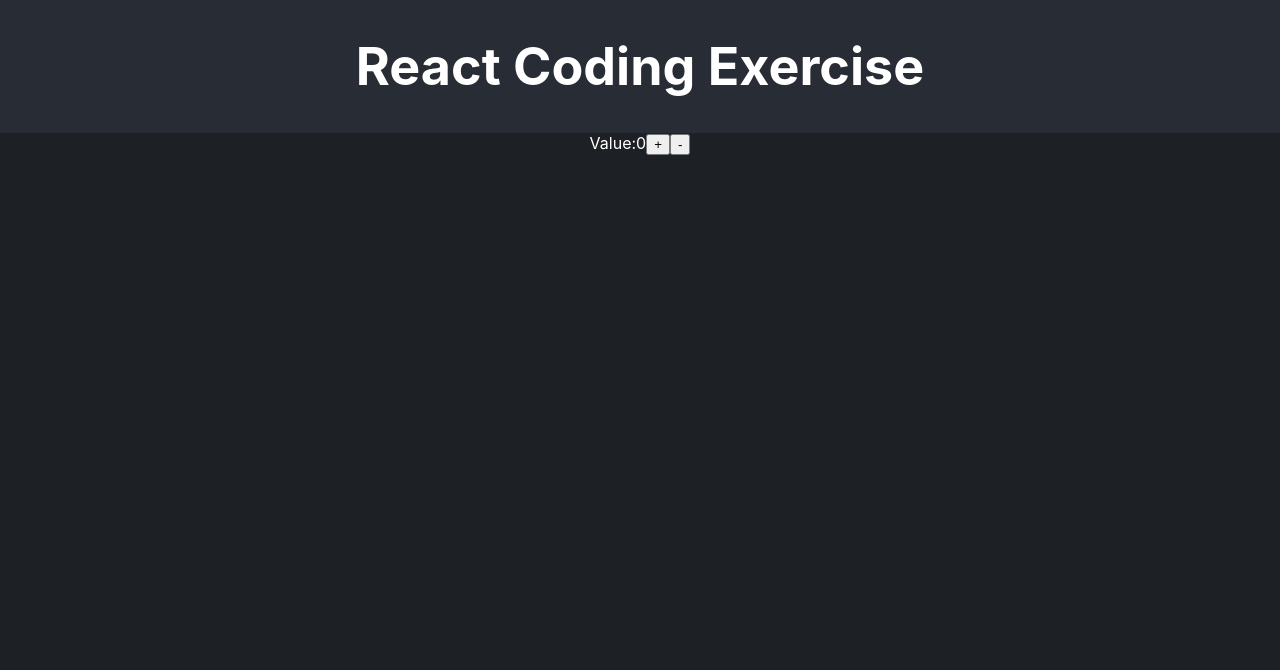
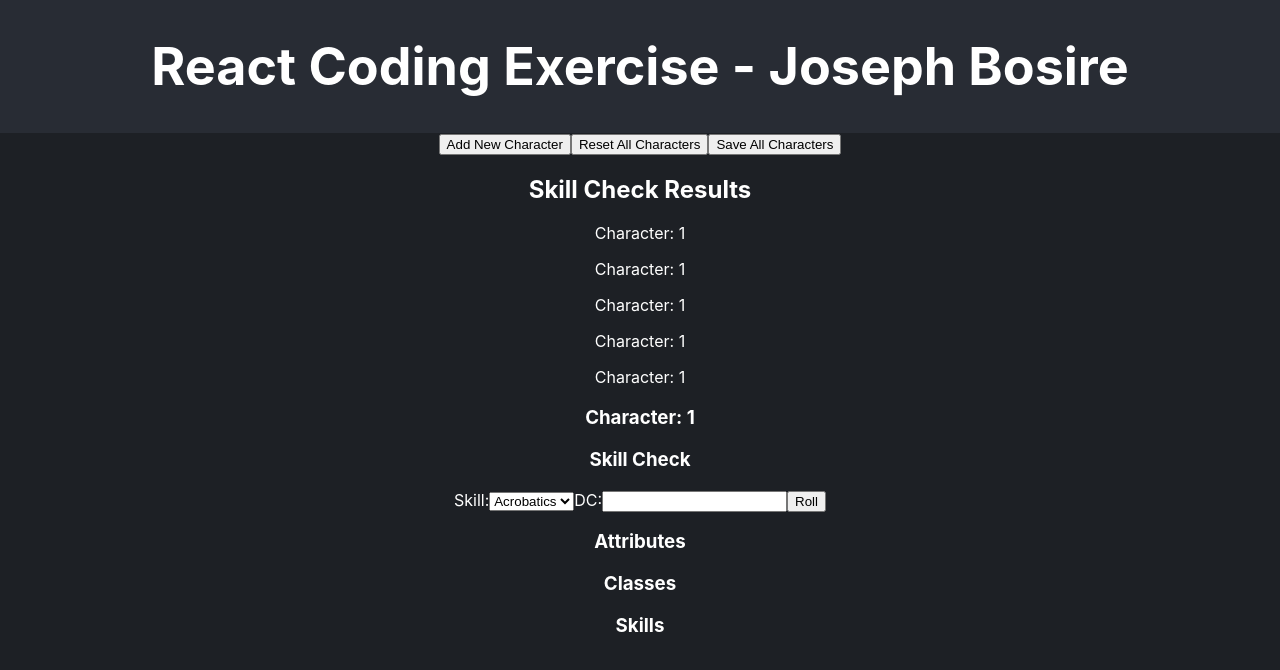
Before and after one commit to josephbosire/-recruiting-webapp-character, a React (Create React App) app: page / in a window 1280 px wide. Shown: the top 670 px of the page. Built offline with nearby package versions, Linux system fonts and the light colour scheme.

Commit message:
scaffold app skeleton and component placeholders

```diff
--- a/src/App.js
+++ b/src/App.js
@@ -1,22 +1,23 @@
-import { useState } from 'react';
-import './App.css';
-import { ATTRIBUTE_LIST, CLASS_LIST, SKILL_LIST } from './consts.js';
-
+import { useState } from "react";
+import "./App.css";
+import ActionButtons from "./components/ActionButtons";
+import CharacterSheet from "./components/character/CharacterSheet";
+import SkillCheckResults from "./components/SkillCheckResults";
+import { ATTRIBUTE_LIST, CLASS_LIST, SKILL_LIST } from "./consts.js";
 
 function App() {
-  const [num, setNum] = useState(0);
   return (
     <div className="App">
       <header className="App-header">
-        <h1>React Coding Exercise</h1>
+        <h1>React Coding Exercise - Joseph Bosire</h1>
       </header>
       <section className="App-section">
-        <div>
-          Value:
-          {num}
-          <button>+</button>
-          <button>-</button>
-        </div>
+        {/* Add Action Buttons Component Here */}
+        <ActionButtons />
+        {/* Add Skill Check Results Component Here */}
+        <SkillCheckResults />
+        {/* Add Character Sheet Component Here */}
+        <CharacterSheet />
       </section>
     </div>
   );
--- /dev/null
+++ b/src/components/ActionButtons.jsx
@@ -0,0 +1,11 @@
+function ActionButtons() {
+  return (
+    <div>
+      <button>Add New Character</button>
+      <button>Reset All Characters</button>
+      <button>Save All Characters</button>
+    </div>
+  );
+}
+
+export default ActionButtons;
--- /dev/null
+++ b/src/components/SkillCheckResult.jsx
@@ -0,0 +1,5 @@
+function SkillCheckResult() {
+  return <p>Character: 1</p>;
+}
+
+export default SkillCheckResult;
--- /dev/null
+++ b/src/components/SkillCheckResults.jsx
@@ -0,0 +1,16 @@
+import SkillCheckResult from "./SkillCheckResult";
+
+function SkillCheckResults() {
+  return (
+    <div>
+      <h2>Skill Check Results</h2>
+      <SkillCheckResult />
+      <SkillCheckResult />
+      <SkillCheckResult />
+      <SkillCheckResult />
+      <SkillCheckResult />
+    </div>
+  );
+}
+
+export default SkillCheckResults;
--- /dev/null
+++ b/src/components/character/CharacterSheet.jsx
@@ -0,0 +1,18 @@
+import Attributes from "./attributes/Attributes";
+import Classes from "./Classes";
+import SkillCheck from "./SkillCheck";
+import Skills from "./skills/Skills";
+
+function CharacterSheet() {
+  return (
+    <div>
+      <h3>Character: 1</h3>
+      <SkillCheck />
+      <Attributes />
+      <Classes />
+      <Skills />
+    </div>
+  );
+}
+
+export default CharacterSheet;
--- /dev/null
+++ b/src/components/character/Classes.jsx
@@ -0,0 +1,9 @@
+function Classes() {
+  return (
+    <div>
+      <h3>Classes</h3>
+    </div>
+  );
+}
+
+export default Classes;
--- /dev/null
+++ b/src/components/character/SkillCheck.jsx
@@ -0,0 +1,18 @@
+import React from "react";
+
+function SkillCheck() {
+  return (
+    <form>
+      <h3>Skill Check</h3>
+      <label>Skill:</label>
+      <select id="skill">
+        <option>Acrobatics</option>
+      </select>
+      <label htmlFor="dc">DC:</label>
+      <input id="dc" />
+      <button>Roll</button>
+    </form>
+  );
+}
+
+export default SkillCheck;
--- /dev/null
+++ b/src/components/character/attributes/Attributes.jsx
@@ -0,0 +1,9 @@
+function Attributes() {
+  return (
+    <div>
+      <h3>Attributes</h3>
+    </div>
+  );
+}
+
+export default Attributes;
--- /dev/null
+++ b/src/components/character/skills/Skills.jsx
@@ -0,0 +1,11 @@
+import React from "react";
+
+function Skills() {
+  return (
+    <div>
+      <h3>Skills</h3>
+    </div>
+  );
+}
+
+export default Skills;
```
